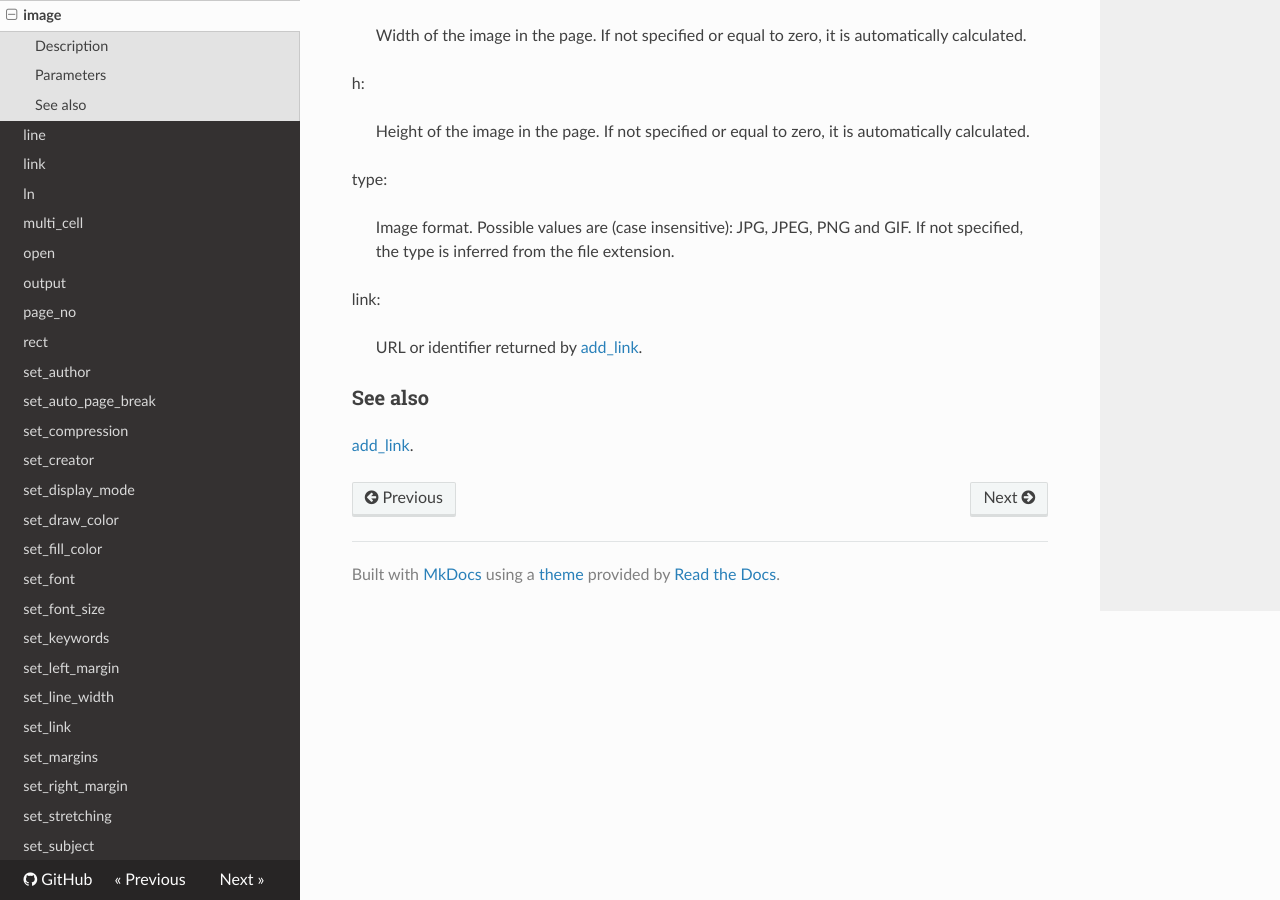
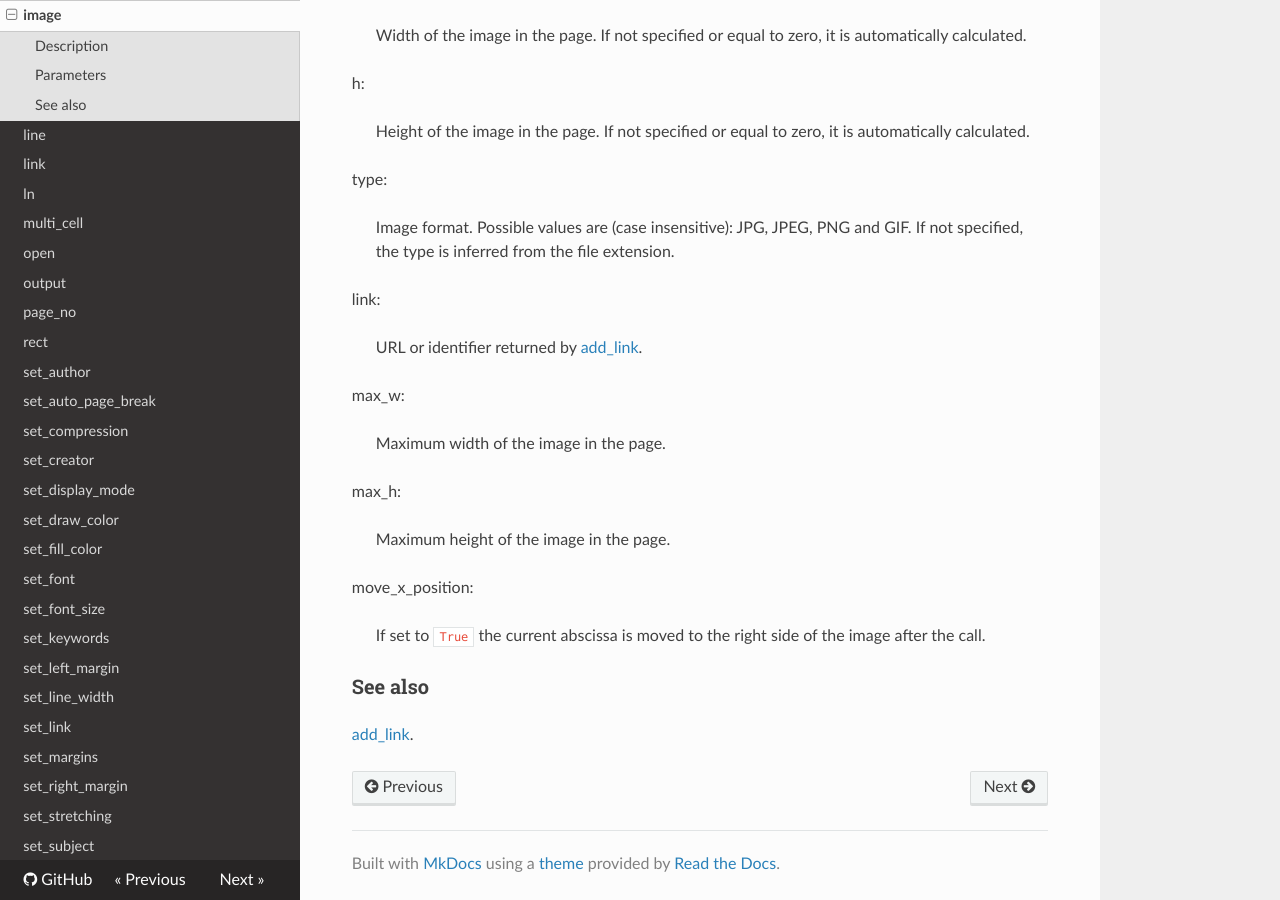
Before and after one commit to reingart/pyfpdf, an MkDocs documentation site: the page built from docs/reference/image.md, in a window 1280 px wide and 900 px high, scrolled down 1583 px. Built offline with MkDocs 1.6.1, drawn with Linux system fonts in a browser that asks for light colours; nearby versions of some CDN libraries; old or Windows-style settings are respelled for this version of MkDocs; some of the changed text lies outside the part shown.

Commit message:
added docs for updated image

````diff
--- a/docs/reference/image.md
+++ b/docs/reference/image.md
@@ -1,7 +1,7 @@
 ## image ##
 
 ```python
-fpdf.image(name, x = None, y = None, w = 0, h = 0, type = '', link = '')
+fpdf.image(name, x=None, y=None, w=0, h=0, type='', link='', max_w=0, max_h=0, move_x_position=False):
 ```
 
 ### Description ###
@@ -64,6 +64,15 @@ type:
 link:
 > URL or identifier returned by [add_link](add_link.md).
 
+max_w:
+> Maximum width of the image in the page.
+
+max_h:
+> Maximum height of the image in the page.
+
+move_x_position:
+> If set to `True` the current abscissa is moved to the right side of the image after the call.
+
 ### See also ###
 
 [add_link](add_link.md).
````
Also changed, not shown: 1 other file.
